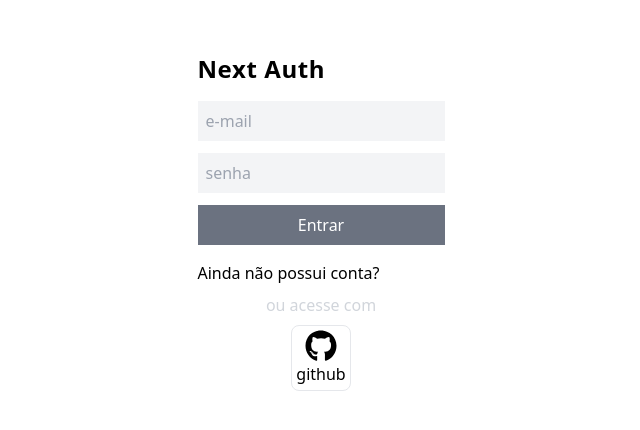
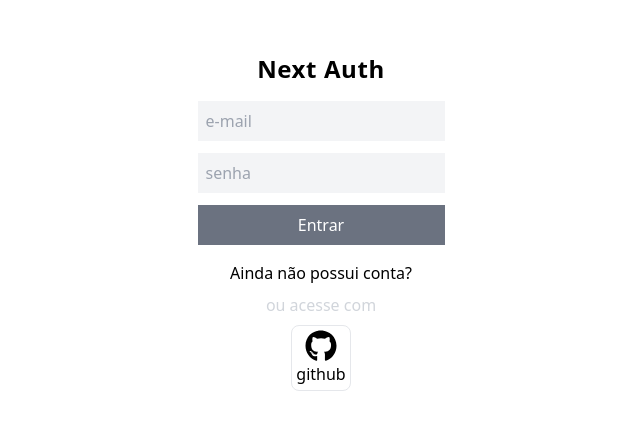
Before and after one commit to angelorubin/next-auth, a Next.js app: page /auth in a window 1280 px wide. Shown: the part 178-608 px from the top of the page, without its empty margins (319-959 px from the left). Built offline with nearby package versions, Linux system fonts and the light colour scheme; no server answers.

Commit message:
Ajustando layout

```diff
--- a/pages/auth/index.jsx
+++ b/pages/auth/index.jsx
@@ -84,15 +84,15 @@ export default function Auth() {
     }
   })
 
-  const handleClickGithub = async () => {
-    await signIn('github', { callbackUrl: '/dashboard' })
+  const handleSignIn = async (provider) => {
+    await signIn(provider, { callbackUrl: '/dashboard' })
   }
 
   return (
     <div className="flex flex-col justify-center items-center w-full h-screen">
       <ToastContainer />
       {authLoading && <Loading />}
-      <div className="flex flex-col gap-4">
+      <div className="flex flex-col items-center gap-4">
         <h3 className="font-roboto text-2xl font-bold tracking-wide">Next Auth</h3>
         <form onSubmit={authFormik.handleSubmit} className="flex flex-col gap-3">
           <input
@@ -127,11 +127,13 @@ export default function Auth() {
         </form>
         <Link href={{ pathname: '/register' }}>Ainda não possui conta?</Link>
       </div>
+
       <div className="m-2 text-gray-300">ou acesse com</div>
+
       <div>
         <button
           className="flex flex-col items-center border rounded-lg p-1"
-          onClick={handleClickGithub}
+          onClick={handleSignIn('github')}
         >
           <Icon size={'2rem'}>
             <FaGithub />
```
